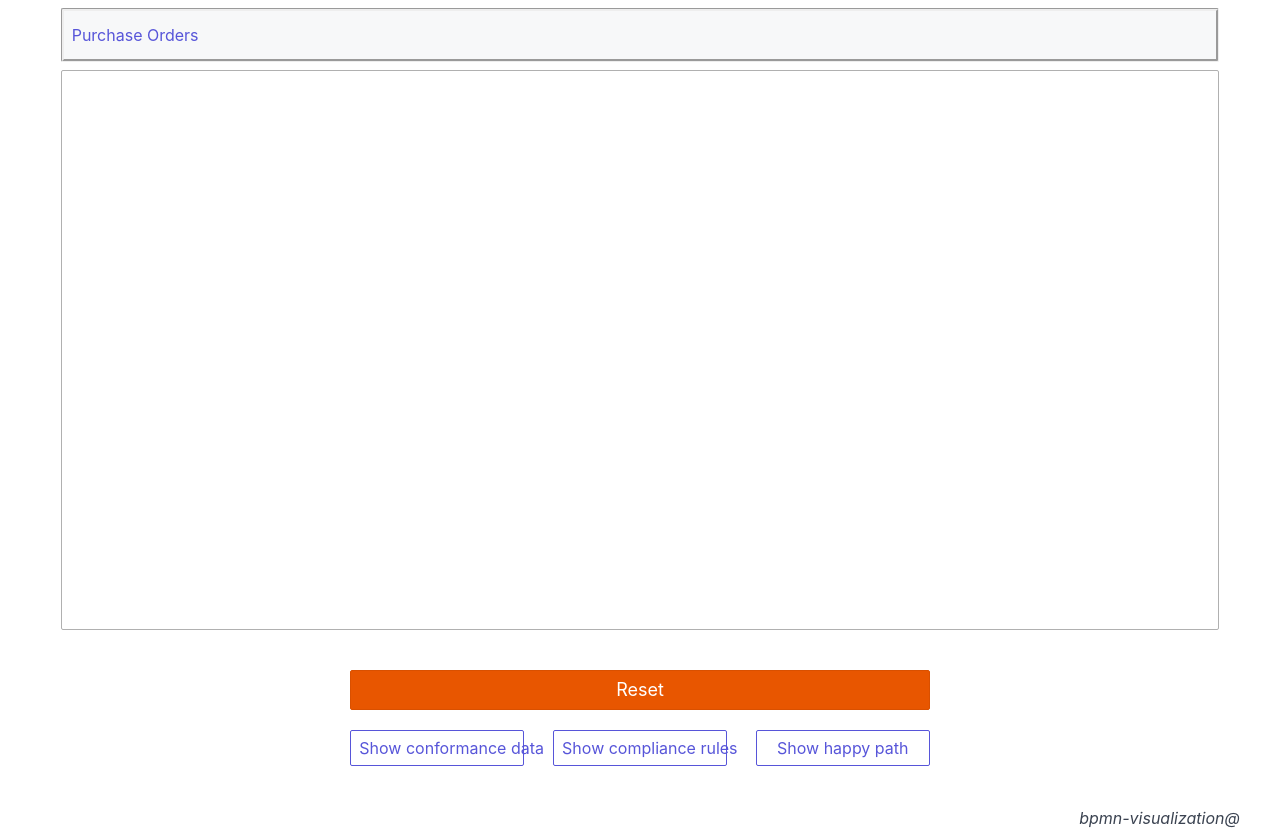
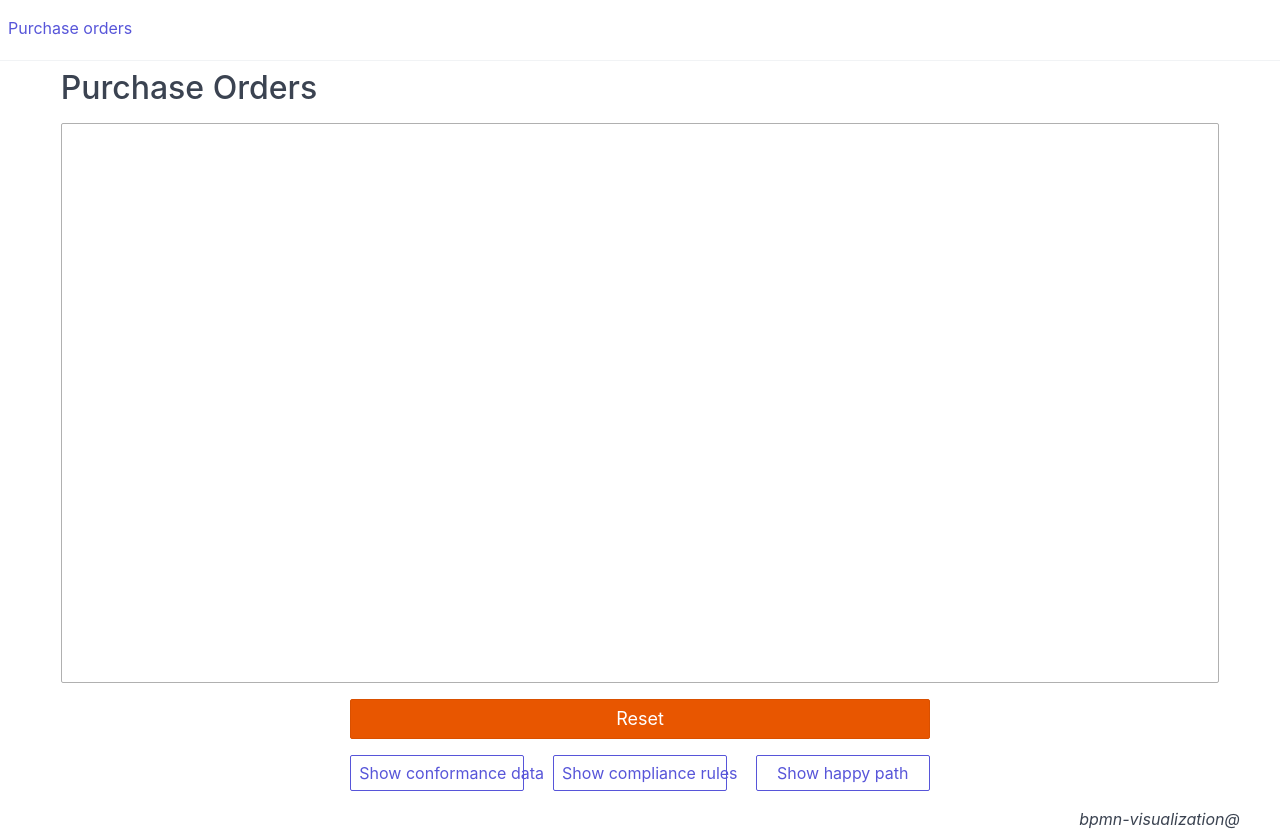
Before and after one commit to process-analytics/icpm-demo-2022, a website built with Vite: page index.html in a window 1280 px wide. Built offline with nearby package versions, Linux system fonts and the light colour scheme; what bpmn-visualization would draw is missing.

Commit message:
Move breacrumb in header & add title for bpmn container

```diff
--- a/index.html
+++ b/index.html
@@ -9,24 +9,30 @@
     <link rel="stylesheet" href="https://unpkg.com/spectre.css/dist/spectre.min.css">
     <script type="module" src="src/index.js"></script>
 </head>
+<header class="mb-2">
+    <div class="col-12 text-justify">
+        <ul class="breadcrumb p-2">
+            <li class="breadcrumb-item">
+                <a href="#" onclick="loadBpmnDiagram('main')">Purchase orders</a>
+            </li>
+        </ul>
+       <div class="divider"/>
+    </div>
+</header>
 <body>
-<section class="container text-capitalize">
+<section class="container text-capitalize mt-2">
     <div class="columns col-11 col-mx-auto">
         <div class="col-12 text-justify">
-            <ul class="breadcrumb bg-gray s-rounded p-2 my-2" style="border: medium groove">
-                <li class="breadcrumb-item">
-                    <a href="#" onclick="loadBpmnDiagram('main')">Purchase orders</a>
-                </li>
-            </ul>
+            <h2 id="title">Purchase orders</h2>
         </div>
-        <div class="col-12">
+        <div class="col-12 mb-2">
             <div id="main-bpmn-container" class="bpmn-container s-rounded"></div>
             <div id="secondary-bpmn-container" class="bpmn-container s-rounded d-hide"></div>
         </div>
 
         <div id="panel" class="col-6 col-mx-auto d-flex" style="flex-direction: column; align-items: center">
-            <button id="reset_all" class="btn btn-error btn-lg btn-block" style="margin-top: 2rem">Reset</button>
-            <div class="col-12 d-flex" style="margin-top: 1rem; flex-direction: row; justify-content: space-between">
+            <button id="reset_all" class="btn btn-error btn-lg btn-block my-2">Reset</button>
+            <div class="col-12 d-flex my-2" style="flex-direction: row; justify-content: space-between">
                 <button id="conformance_data" class="btn" style="width:30%">Show conformance data</button>
                 <button id="compliance_rules" class="btn" style="width:30%">Show compliance rules</button>
                 <button id="happy_path" class="btn" style="width:30%">Show happy path</button>
@@ -35,5 +41,5 @@
     </div>
 </section>
 </body>
-<footer class="float-right text-italic"></footer>
+<footer class="float-right text-italic mt-2"></footer>
 </html>
--- a/src/diagram.js
+++ b/src/diagram.js
@@ -17,17 +17,20 @@ export function loadBpmnDiagram(tabIndex) {
 
     const mainBPMNContainerElt = document.getElementById('main-bpmn-container');
     const secondaryBPMNContainerElt = document.getElementById('secondary-bpmn-container');
+    const titleElt = document.getElementById('title');
 
     switch(tabIndex) {
         case 'main':
             removeSectionInBreadcrumb();
             mainBPMNContainerElt.classList.remove('d-hide');
             secondaryBPMNContainerElt.classList.add('d-hide');
+            titleElt.innerText = "Purchase orders";
             break;
         case 'secondary':
             addSectionInBreadcrumb();
             mainBPMNContainerElt.classList.add('d-hide');
             secondaryBPMNContainerElt.classList.remove('d-hide');
+            titleElt.innerText = "SRM subprocess";
 
             if(!secondaryBpmnDiagramIsAlreadyLoad) {
                 // Load secondary diagram. Need to have the container displayed
--- a/src/styles.css
+++ b/src/styles.css
@@ -3,7 +3,6 @@ html {
 }
 
 footer {
-  margin-top: 2rem;
   margin-right: 2rem;
 }
 
```
